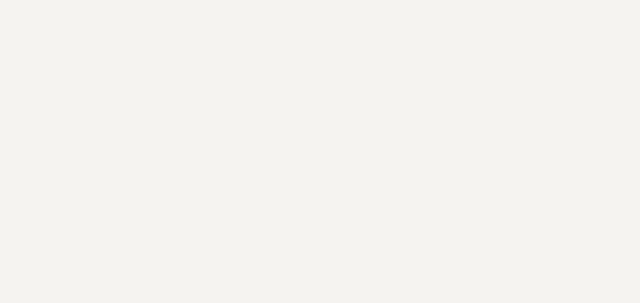
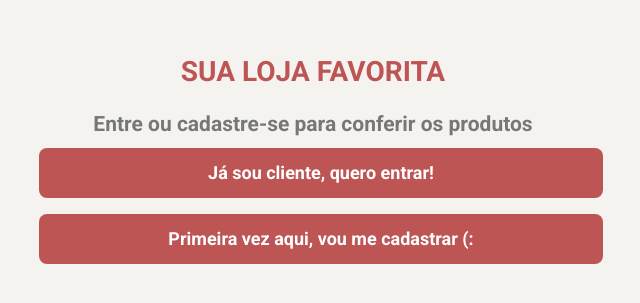
Before and after one commit to marianaolvr/dulocal-frontend-challenge, a React (Create React App) app: page / in a window 1280 px wide. Shown: the part 235-538 px from the top of the page, without its empty margins (327-967 px from the left). Built offline with nearby package versions, Linux system fonts and the light colour scheme.

Commit message:
add content and stye in home component and fix some global css

```diff
--- a/src/global.css
+++ b/src/global.css
@@ -52,12 +52,12 @@
   color: #fff;
   font-weight: 700;
   height: 50px;
-  margin: 10px 10px;
+  margin: 8px 8px;
   text-align: center;
   text-decoration: none;
   width: 100%;
 }
 
 .button:hover {
-    filter: brightness(95%);
+    filter: brightness(95%)
 }
--- a/src/pages/Home/index.js
+++ b/src/pages/Home/index.js
@@ -1,2 +1,15 @@
 import React from 'react';
 import './styles.css';
+
+export default function Home() {
+    return (
+        <div className="index-container">
+            <h1>SUA LOJA FAVORITA</h1>
+            <h2>Entre ou cadastre-se para conferir os produtos</h2>
+            <section className="index-buttons">
+                <button className="button" type="submit">Já sou cliente, quero entrar!</button>
+                <button className="button" type="submit">Primeira vez aqui, vou me cadastrar (:</button>
+            </section>
+        </div>
+    )
+};
--- a/src/pages/Home/styles.css
+++ b/src/pages/Home/styles.css
@@ -0,0 +1,25 @@
+.index-container h1 {
+    color:  rgb(190, 85, 85);
+    margin-bottom: 24px;
+    text-align: center;
+}
+
+.index-container h2 {
+    color: rgb(119, 119, 119);
+    text-align: center;
+}
+
+.index-container {
+    height: 100vh;
+    margin: 0 auto;
+    width: 100%;
+
+    display: flex;
+    align-items: center;
+    flex-direction: column;
+    justify-content: center;
+}
+
+.index-buttons {
+    padding: 4px;
+}
--- a/src/pages/Login/index.js
+++ b/src/pages/Login/index.js
@@ -1,4 +1,5 @@
 import React from 'react';
+import { Link } from 'react-router-dom';
 
 import './styles.css';
 
@@ -13,7 +14,7 @@
                     <input type="password" name="" id="" placeholder="Senha" />
                     <button type="submit" className="button">Entrar</button>
 
-                    <a href="/register">Não tenho cadastro</a>
+                    <Link to="/cadastro">Não tenho cadastro</Link>
                 </form>
             </section>
         </div>
--- a/src/pages/Login/styles.css
+++ b/src/pages/Login/styles.css
@@ -1,9 +1,9 @@
-h1 {
+.login-container h1 {
     color:  rgb(190, 85, 85);
     margin-bottom: 24px;
 }
 
-h2 {
+.login-form h2 {
     color: rgb(119, 119, 119);
 }
 
--- a/src/pages/Register/index.js
+++ b/src/pages/Register/index.js
@@ -0,0 +1,9 @@
+import React from 'react';
+import './styles.css';
+
+
+export default function Register() {
+    return(
+        <h1>Register works (:</h1>
+    )
+};
--- a/src/routes.js
+++ b/src/routes.js
@@ -2,15 +2,17 @@
 import { BrowserRouter, Route, Switch } from 'react-router-dom';
 
 
-// import Home from './pages/Home';
+import Home from './pages/Home';
 import Login from './pages/Login';
+import Register from './pages/Register';
 
 export default function Routes() {
     return (
         <BrowserRouter>
             <Switch>
-                {/* <Route path="/" component={Home} /> */}
+                <Route path="/" exact component={Home} />
                 <Route path="/login" component={Login} />
+                <Route path="/cadastro" component={Register} />
             </Switch>
         </BrowserRouter>
 
```
